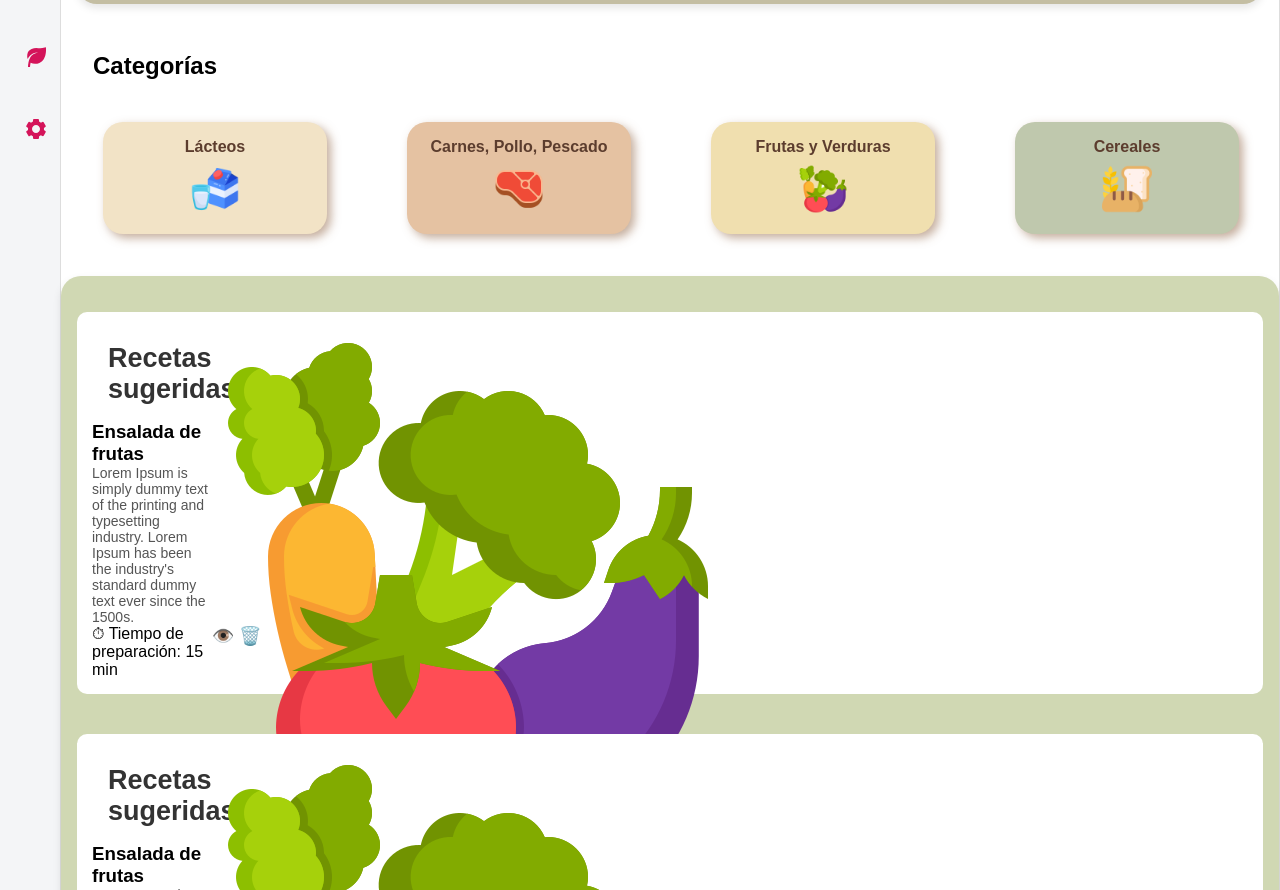
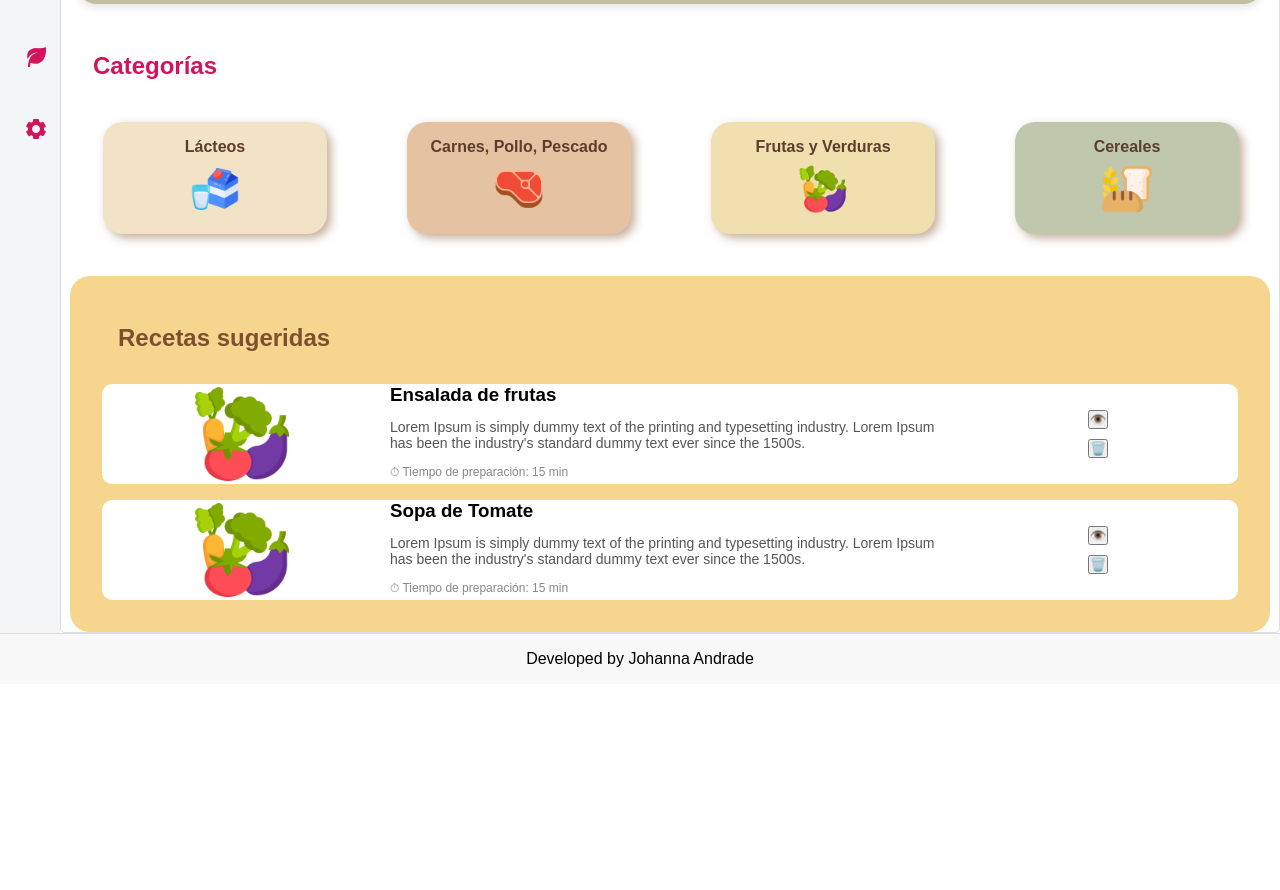
Before and after one commit to jandrader14/market-recipes, a website: page src/dashboard/dashboard.html in a window 1280 px wide. Shown: the part 274-1164 px from the top of the page. After the commit the page ends 958 px from the top, so only its background shows below. Drawn offline with Linux system fonts and the light colour scheme.

Commit message:
Se arreglo el recipe item de las recetas

```diff
--- a/assets/css/dashboard.css
+++ b/assets/css/dashboard.css
@@ -172,6 +172,7 @@ section {
 
 .categories-title {
     align-items: flex-start;
+    color: var(--primary);
     display: flex;
     justify-content: left;
     padding: 1rem;
@@ -251,35 +252,26 @@ section {
 }
 /*----------------------------*/
 
-.recipes-container {
-  align-items: center;
-  background-color: #D0D8B3;
+.recipes-main-container {
+  background-color: #F6D68E;
   border-radius: 20px;
-  box-shadow: 0 4px 8px rgba(0, 0, 0, 0.1);
   display: flex;
   flex-direction: column;
   padding: 1rem;
   width: 100%;
+  max-width: 1200px;
+  margin: 0 auto;
 }
 
-.recipe-item {
-  background: #fff;
-  border-radius: 10px;
-  display: grid;
-  grid-template-columns: 120px 1fr;
-  margin: 20px;
-  padding: 15px;
+.recipes-container {
+  background-color: #F6D68E;
+  border-radius: 20px;
+  display: flex;
+  flex-direction: column;
+  gap: 1rem;
+  height: auto;
+  padding: 1rem;
   width: 100%;
-}
-
-.recipe-image {
-  width: 100%;
-  max-width: 50px;
-  height: 100%;
-  max-height: 50px;
-  object-fit: cover;
-  border-radius: 8px;
-  grid-row: span 3;
 }
 
 .recipes-title {
@@ -287,48 +279,68 @@ section {
   text-align: left;
   width: 100%;
   padding: 1rem;
-  font-size: 18px;
+  font-size: 1rem;
   font-weight: bold;
-  color: #333;
+  color: #7D4F30;
 }
 
+.recipe-item {
+  background: #fff;
+  border-radius: 10px;
+  bottom: 5px;
+  display: grid;
+  gap: 0.5rem;
+  grid-template-columns: 1fr 2fr 1fr;
+  grid-template-rows: auto auto auto;
+  height: 100%;
+  max-height: 150px;
+  width: 100%;
+}
+
+.recipe-image {
+  grid-column: 1 / 2;
+  grid-row: 1 / 4;
+  display: flex;
+  justify-content: center;
+  align-items: center;
+}
+
+.recipe-image img {
+  max-width: 100px;
+  max-height: 100px;
+  object-fit: contain;
+}
+
+.recipe-title {
+  grid-column: 2 / 3;
+  grid-row: 1 / 2;
+  font-size: 1.2rem;
+  font-weight: bold;
+  color: #7D4F30;
+}
 
 .recipe-description {
+  grid-column: 2 / 3;
+  grid-row: 2 / 3;
   font-size: 14px;
   color: #555;
 }
 
-.receta-tiempo {
+.recipe-time {
+  grid-column: 2 / 3;
+  grid-row: 3 / 4;
   font-size: 12px;
   color: #888;
 }
 
-.receta-botones {
-  position: absolute;
-  bottom: 10px;
-  right: 15px;
+.recipe-btn {
+  grid-column: 3 / 4;
+  grid-row: 1 / 4;
   display: flex;
+  flex-direction: column;
+  justify-content: center;
+  align-items: center;
   gap: 10px;
-}
-
-.btn {
-  background: none;
-  border: none;
-  cursor: pointer;
-  font-size: 18px;
-  transition: transform 0.2s;
-}
-
-.btn:hover {
-  transform: scale(1.1);
-}
-
-.btn-ver {
-  color: #007bff;
-}
-
-.btn-eliminar {
-  color: #e74c3c;
 }
 /*---------------------*/
 footer {
--- a/src/dashboard/dashboard.html
+++ b/src/dashboard/dashboard.html
@@ -190,27 +190,23 @@
             </div>
           </div>
         </div>
+        <div class="recipes-main-container">
           <div class="recipes-container">
-          <div class="recipe-item">
             <div class="recipes-title">
               <h2>Recetas sugeridas</h2>
             </div>
+            <div class="recipe-item">
               <div class="recipe-image">
-                <img
-                  src="/assets/imagenes/vegetal.png"
-                  alt="Receta"
-                  class="receta-img"
-                />
+                <img src="/assets/imagenes/vegetal.png" alt="Receta" />
               </div>
-
-            <div class="recipe-title">
+              <div class="recipe-title-item">
                 <h3>Ensalada de frutas</h3>
               </div>
               <div class="recipe-description">
                 <p>
-                  Lorem Ipsum is simply dummy text of the printing and typesetting
-                  industry. Lorem Ipsum has been the industry's standard dummy
-                  text ever since the 1500s.
+                  Lorem Ipsum is simply dummy text of the printing and
+                  typesetting industry. Lorem Ipsum has been the industry's
+                  standard dummy text ever since the 1500s.
                 </p>
               </div>
               <div class="recipe-time">
@@ -223,25 +219,17 @@
             </div>
 
             <div class="recipe-item">
-            <div class="recipes-title">
-              <h2>Recetas sugeridas</h2>
+              <div class="recipe-image">
+                <img src="/assets/imagenes/vegetal.png" alt="Receta" />
               </div>
-            <div class="recipe-image">
-                <img
-                  src="/assets/imagenes/vegetal.png"
-                  alt="Receta"
-                  class="receta-img"
-                />
-            </div>
-
-            <div class="recipe-title">
-                <h3>Ensalada de frutas</h3>
+              <div class="recipe-title-item">
+                <h3>Sopa de Tomate</h3>
               </div>
               <div class="recipe-description">
                 <p>
-                  Lorem Ipsum is simply dummy text of the printing and typesetting
-                  industry. Lorem Ipsum has been the industry's standard dummy
-                  text ever since the 1500s.
+                  Lorem Ipsum is simply dummy text of the printing and
+                  typesetting industry. Lorem Ipsum has been the industry's
+                  standard dummy text ever since the 1500s.
                 </p>
               </div>
               <div class="recipe-time">
@@ -253,6 +241,7 @@
               </div>
             </div>
           </div>
+        </div>
       </section>
     </main>
     <footer>
```
Lines whose indentation alone changed are shown as unchanged.
